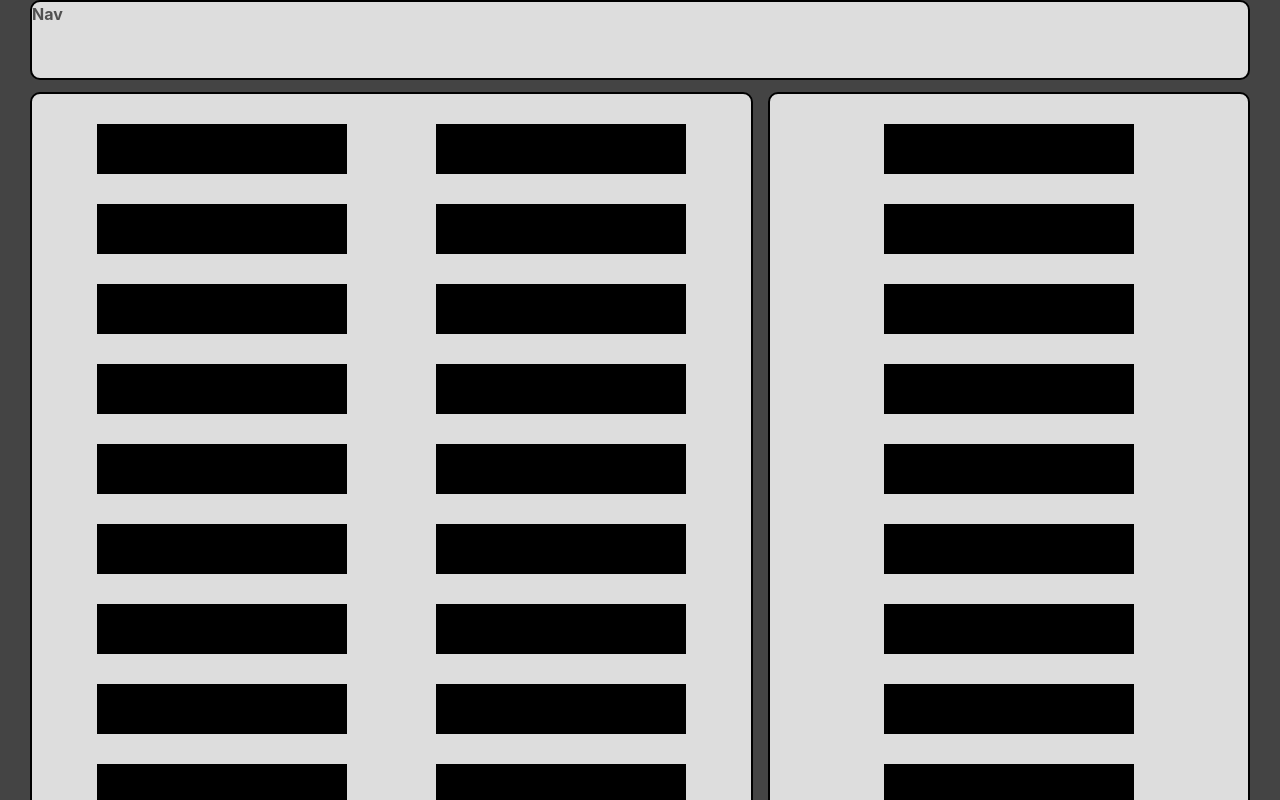
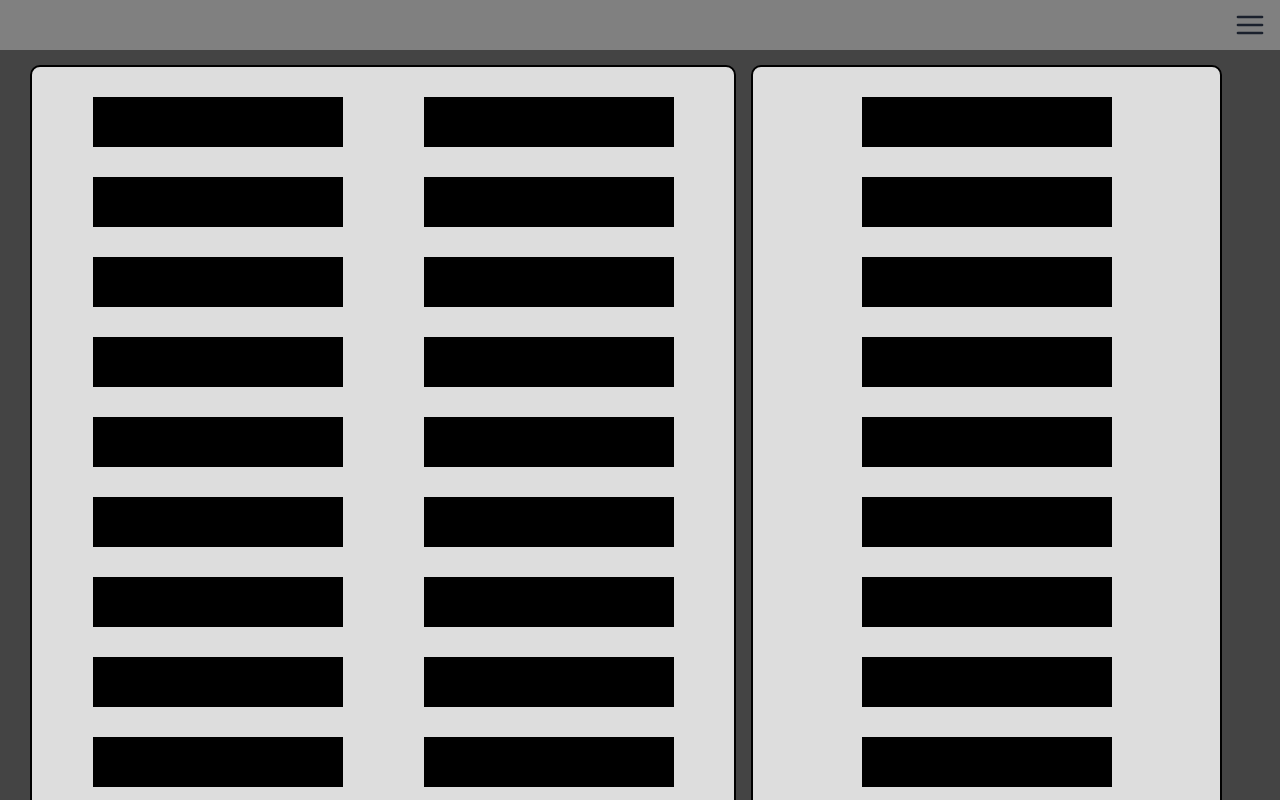
Before and after one commit to devonfox/frontend-final-project, a Next.js app: page /tests/home in a window 1280 px wide. Shown: the top 800 px of the page. Built offline with nearby package versions, Linux system fonts and the light colour scheme.

Commit message:
complete navbar

```diff
--- a/package.json
+++ b/package.json
@@ -9,6 +9,7 @@
     "lint": "next lint"
   },
   "dependencies": {
+    "@chakra-ui/icons": "^2.0.19",
     "@chakra-ui/react": "^2.6.1",
     "@emotion/react": "^11.11.0",
     "@emotion/styled": "^11.11.0",
--- /dev/null
+++ b/src/components/NavBar/NavBar.tsx
@@ -0,0 +1,76 @@
+import { Box } from "@chakra-ui/react";
+import React from "react";
+import { HamburgerIcon } from "@chakra-ui/icons";
+import {
+  Menu,
+  MenuButton,
+  MenuList,
+  MenuItem,
+  IconButton,
+} from "@chakra-ui/react";
+import Link from "next/link";
+
+const NavBar = () => {
+  const menuColor = "grey";
+  const hoverColor = { bg: "white", color: "black" };
+  const textColor = "lightgrey";
+
+  return (
+    <Box
+      bg={"grey"}
+      display={"flex"}
+      justifyContent={"flex-end"}
+      paddingX={"10px"}
+      paddingY={"5px"}
+    >
+      <Menu>
+          <MenuButton
+            as={IconButton}
+            aria-label="Options"
+            icon={<HamburgerIcon />}
+            variant="ghost"
+            fontSize="2rem"
+          />
+        <MenuList bg={menuColor}>
+
+          <Link href="/tests/graphtoggle">
+          <MenuItem
+            as="a"
+            bg={"inherit"}
+            _hover={hoverColor}
+            color={textColor}
+
+          >
+            Graph Toggle
+          </MenuItem>
+          </Link>
+
+          <Link href="/tests/grid">
+            <MenuItem
+              as="a"
+              bg={"inherit"}
+              _hover={hoverColor}
+              color={textColor}
+            >
+              Grid
+            </MenuItem>
+          </Link>
+
+          <Link href="/tests/home">
+            <MenuItem
+              as="a"
+              bg={"inherit"}
+              _hover={hoverColor}
+              color={textColor}
+              href="/tests/home"
+            >
+              HomePage Test
+            </MenuItem>
+          </Link>
+        </MenuList>
+      </Menu>
+    </Box>
+  );
+};
+
+export default NavBar;
--- a/src/pages/tests/home/index.tsx
+++ b/src/pages/tests/home/index.tsx
@@ -5,6 +5,7 @@ import GraphGrid from "@/components/ContentGrid/ContentGrid";
 import { Grid, GridItem, Box, Center } from "@chakra-ui/react";
 import { generateTickers } from "./contentGenerator";
 import TickerBoard from "@/components/TickerBoard/TickerBoard";
+import NavBar from "@/components/NavBar/NavBar";
 
 export default function Home() {
   // TOGGLE CARD CREATION START
@@ -85,18 +86,19 @@ export default function Home() {
   return (
     <>
       <main>
+      <NavBar></NavBar>
         <Grid
           templateAreas={`
-                        "nav nav"
                         "tickers tickers"
                         "graphs graphs"`}
-          gridTemplateRows="5rem auto auto 1fr 1fr"
+          gridTemplateRows="auto auto 1fr 1fr"
           gridTemplateColumns="5fr 3fr"
           gap="3"
           color="blackAlpha.700"
           fontWeight="bold"
           height="100%"
           paddingX={{ sm: "20px", md: "30px" }}
+          paddingTop={"15px"}
           backgroundColor={pageBgColor}
         >
           <GridItem
@@ -108,7 +110,6 @@ export default function Home() {
             borderColor="black"
             bg={sectionBgColor}
           >
-            Nav
           </GridItem>
           <GridItem pl="2" area="tickers" padding="0px">
             <TickerBoard myTickers={tickerBoard}></TickerBoard>
```
